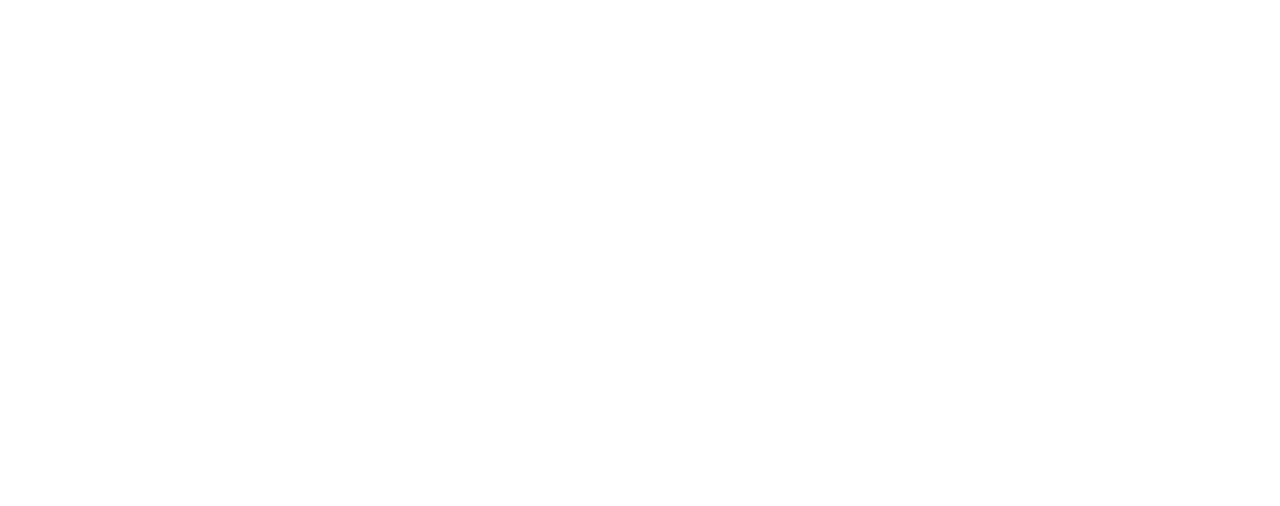
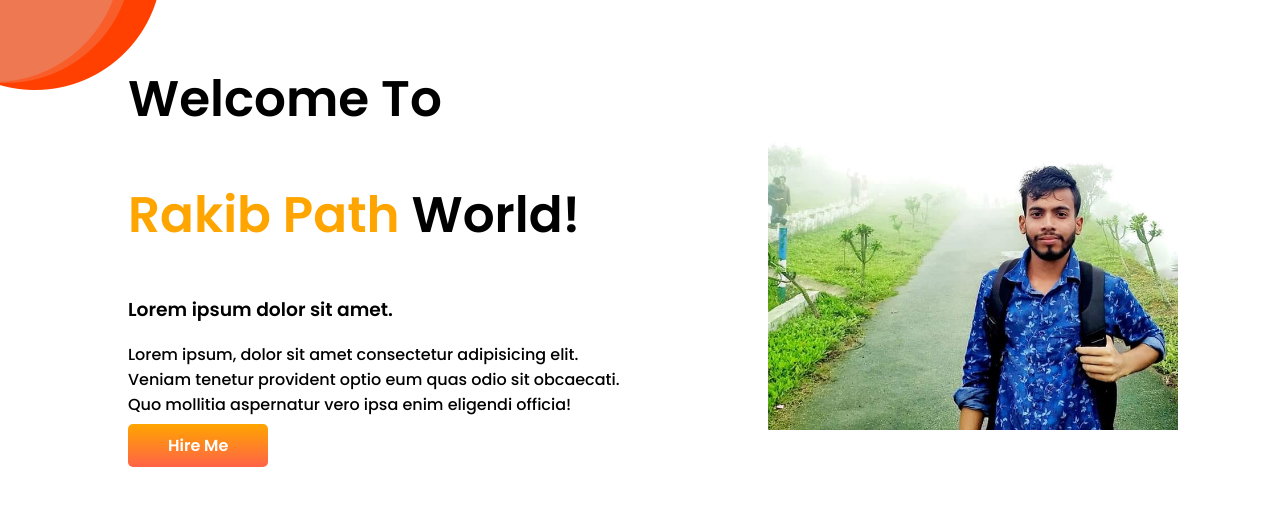
Before and after one commit to rakibpath/Portfolio-Website, a plain HTML site: page index.html in a window 1280 px wide. Drawn offline with Linux system fonts and the light colour scheme.

Commit message:
image added

```diff
--- a/index.html
+++ b/index.html
@@ -1,13 +1,34 @@
 <!DOCTYPE html>
 <html lang="en">
+
 <head>
     <meta charset="UTF-8">
     <meta http-equiv="X-UA-Compatible" content="IE=edge">
     <meta name="viewport" content="width=device-width, initial-scale=1.0">
     <title>Portfolio-Website</title>
+    <link rel="preconnect" href="https://fonts.googleapis.com">
+    <link rel="preconnect" href="https://fonts.gstatic.com" crossorigin>
+    <link href="https://fonts.googleapis.com/css2?family=Poppins:ital,wght@0,500;0,600;1,400;1,500&display=swap"
+        rel="stylesheet">
     <link rel="stylesheet" href="style.css">
 </head>
+
 <body>
+    <section class="top-banner">
+        <div class="half-width">
+            <h1>Welcome To</h1>
+            <h1><span class="orange-color">Rakib Path</span> World!</h1>
+            <h3>Lorem ipsum dolor sit amet.</h3>
+            <p>Lorem ipsum, dolor sit amet consectetur adipisicing elit. Veniam tenetur provident optio eum quas odio
+                sit
+                obcaecati. Quo mollitia aspernatur vero ipsa enim eligendi officia!</p>
+            <a class="link-button" target="_blank" href="https://www.fiverr.com/rakibpath"> Hire Me</a>
+        </div>
 
+        <div class="half-width">
+            <img src="img/rakib.jpg" alt="">
+        </div>
+    </section>
 </body>
+
 </html>
--- a/style.css
+++ b/style.css
@@ -0,0 +1,41 @@
+body {
+    font-family: 'Poppins', sans-serif;
+    margin: 0;
+}
+
+h1 {
+    font-size: 50px;
+}
+
+.orange-color {
+    color: orange;
+}
+
+section {
+    display: flex;
+}
+
+.half-width {
+    width: 50%;
+    padding-left: 10%;
+    padding-top: 20px;
+}
+
+.half-width img {
+    width: 80%;
+}
+
+.link-button {
+    text-decoration: none;
+    padding: 10px 40px;
+    border-radius: 5px;
+    background-image: linear-gradient(orange, tomato);
+    color: white;
+    font-weight: 700;
+
+}
+
+.top-banner {
+    background-image: url(img/top-banner.png);
+    background-repeat: no-repeat;
+}
```
Also changed, not shown: img/rakib.jpg (added), img/top-banner.png (added).
